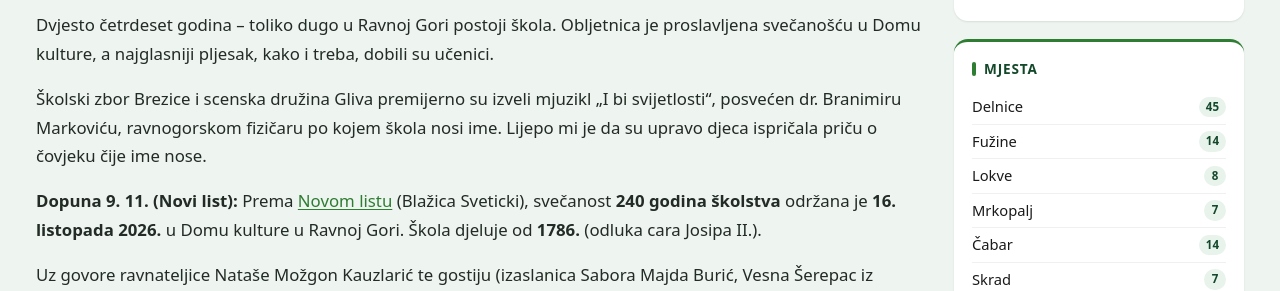
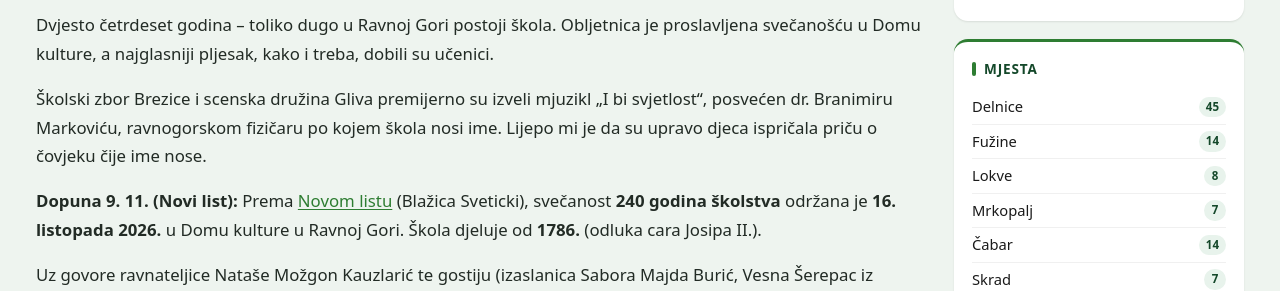
Before and after one commit to MojGK/gorski-kotar.info, a Jekyll site: the page built from _posts/2026-10-16-ravna-gora-240-godina-skolstva.md, in a window 1280 px wide and 900 px high, scrolled down 790 px. Shown: the part 173-464 px from the top of the window. Built offline with Jekyll 4.4.1, drawn with Linux system fonts in a browser that asks for light colours.

Commit message:
Ispravak: nijekacija u Knjigoljupcu i naziv mjuzikla I bi svjetlost

```diff
--- a/_posts/2026-10-16-ravna-gora-240-godina-skolstva.md
+++ b/_posts/2026-10-16-ravna-gora-240-godina-skolstva.md
@@ -14,7 +14,7 @@ image_credit: "Foto: Primorsko-goranska županija ([pgz.hr](https://www.pgz.hr/o
 
 Dvjesto četrdeset godina – toliko dugo u Ravnoj Gori postoji škola. Obljetnica je proslavljena svečanošću u Domu kulture, a najglasniji pljesak, kako i treba, dobili su učenici.
 
-Školski zbor Brezice i scenska družina Gliva premijerno su izveli mjuzikl „I bi svijetlosti“, posvećen dr. Branimiru Markoviću, ravnogorskom fizičaru po kojem škola nosi ime. Lijepo mi je da su upravo djeca ispričala priču o čovjeku čije ime nose.
+Školski zbor Brezice i scenska družina Gliva premijerno su izveli mjuzikl „I bi svjetlost“, posvećen dr. Branimiru Markoviću, ravnogorskom fizičaru po kojem škola nosi ime. Lijepo mi je da su upravo djeca ispričala priču o čovjeku čije ime nose.
 
 **Dopuna 9. 11. (Novi list):** Prema [Novom listu](https://www.novilist.hr/rijeka-regija/gorski-kotar/skola-koja-pamti-i-traje-obiljezeno-240-godina-skolstva-u-ravnoj-gori/) (Blažica Sveticki), svečanost **240 godina školstva** održana je **16. listopada 2026.** u Domu kulture u Ravnoj Gori. Škola djeluje od **1786.** (odluka cara Josipa II.).
 
```
Also changed, not shown: _posts/2026-11-10-knjigoljubac-gradska-knjiznica-delnice.md (+1 -1 lines).
